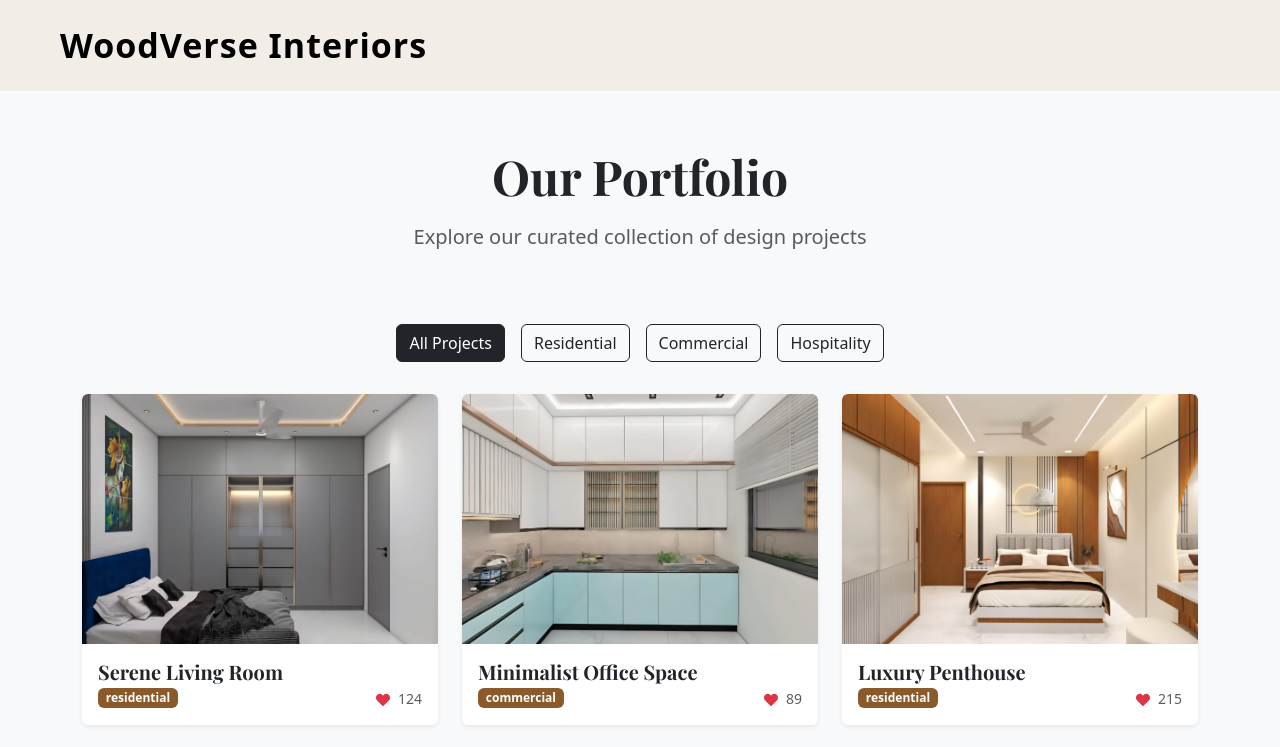
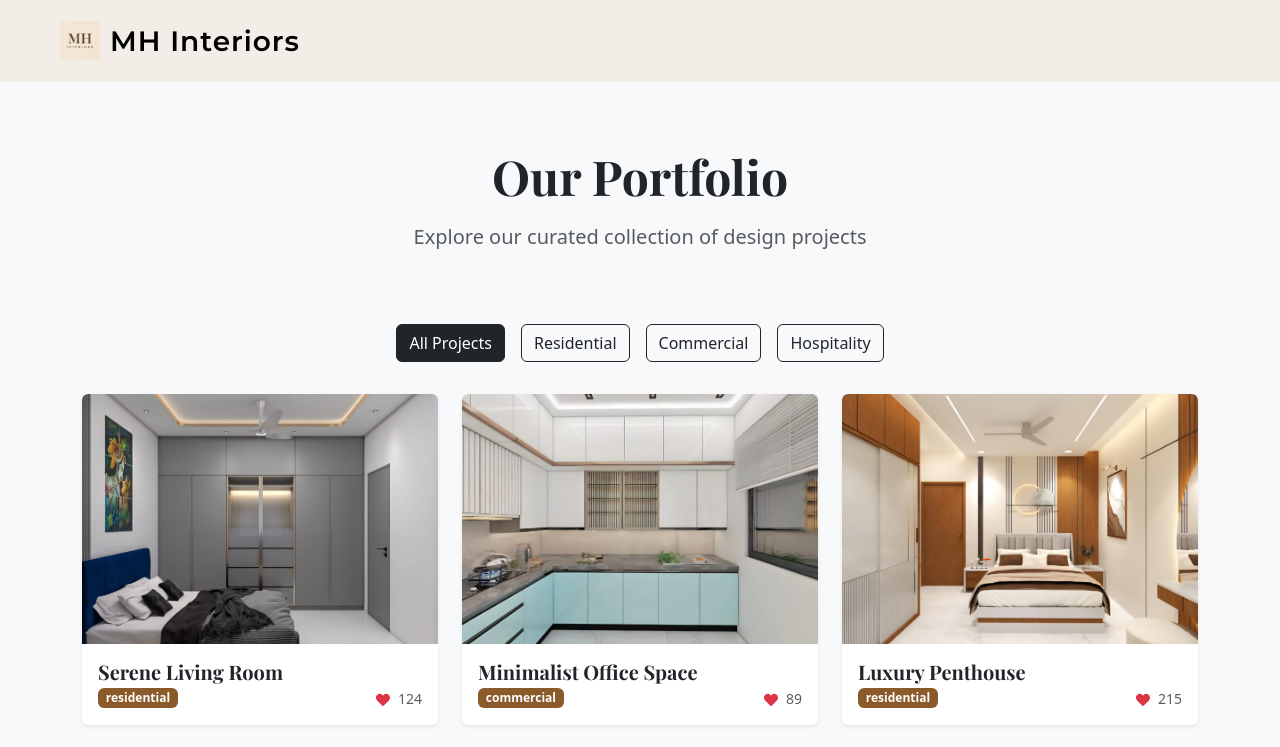
Before and after one commit to chanchalsaini3103/WoodVerseInteriors_Frontend, a React (Vite) app: page /read in a window 1280 px wide. Shown: the top 747 px of the page. Built offline with nearby package versions, Linux system fonts and the light colour scheme.

Commit message:
first commit

```diff
--- a/index.html
+++ b/index.html
@@ -8,6 +8,8 @@
   rel="stylesheet"
   href="https://cdnjs.cloudflare.com/ajax/libs/font-awesome/6.4.0/css/all.min.css"
 />
+<link href="https://fonts.googleapis.com/css2?family=Montserrat:wght@400;500;600&display=swap" rel="stylesheet">
+
 <link rel="stylesheet" href="https://cdn.jsdelivr.net/npm/bootstrap-icons@1.10.5/font/bootstrap-icons.css">
 <link rel="stylesheet" href="https://cdnjs.cloudflare.com/ajax/libs/font-awesome/6.0.0/css/all.min.css">
 <link href="https://fonts.googleapis.com/css2?family=Playfair+Display:wght@700&family=Montserrat:wght@300;400;500;600&display=swap" rel="stylesheet">
--- a/src/App.css
+++ b/src/App.css
@@ -0,0 +1,34 @@
+/* Prevent horizontal scroll globally */
+html, body {
+  max-width: 100%;
+  overflow-x: hidden;
+}
+
+/* Ensure containers never exceed viewport */
+* {
+  box-sizing: border-box;
+}
+/* ===========================
+   Responsive Fixes for Mobile
+   =========================== */
+
+/* About Us & Contact, etc. */
+@media (max-width: 768px) {
+  .our-story,
+  .portfolio-section,
+  .contact-content,
+  .philosophy-section,
+  .testimonials-section {
+    padding-left: 5%;
+    padding-right: 5%;
+  }
+}
+
+/* Force 1 column on very small screens */
+@media (max-width: 400px) {
+  .portfolio-grid,
+  .featured-projects,
+  .recent-grid {
+    grid-template-columns: 1fr !important;
+  }
+}
--- a/src/components/AboutPage.jsx
+++ b/src/components/AboutPage.jsx
@@ -100,7 +100,7 @@ const AboutPage = () => {
             <h3>Mohanlal Suthar</h3>
             <p className="position">Founder & Lead Designer</p>
             <p className="bio">
-              With over 25 years in woodworking, Michael's vision drives the aesthetic direction of MT Woodverse.
+              With over 25 years in woodworking, Michael's vision drives the aesthetic direction of MH Interiors.
             </p>
           </div>
           <div className="team-member">
--- a/src/components/Blog.jsx
+++ b/src/components/Blog.jsx
@@ -88,7 +88,7 @@ const Blog = () => {
       {/* Hero Section */}
       <section className="blog-hero">
         <div className="hero-overlay">
-          <h1>MT Woodverse Journal</h1>
+          <h1>MH Interiors Journal</h1>
           <p>Design insights, woodworking expertise, and interior inspiration</p>
         </div>
       </section>
--- a/src/components/DiscoverSection.jsx
+++ b/src/components/DiscoverSection.jsx
@@ -45,7 +45,7 @@ const DiscoverSection = () => {
         {/* Hero */}
         <section className="discover-hero">
           <div className="discover-hero-content">
-            <h1>Discover MT Woodverse Interiors</h1>
+            <h1>Discover MH Interiors</h1>
             <p>Explore our portfolio of exquisite wood-centric interior designs</p>
           </div>
 
@@ -107,7 +107,7 @@ const DiscoverSection = () => {
             <div className="philosophy-text">
               <h2>Our Design Approach</h2>
               <p className="lead">
-                At MT Woodverse, we believe wood is not just a material—it’s the soul of a space.
+                At MH Interiors, we believe wood is not just a material—it’s the soul of a space.
               </p>
               <p>
                 We start by understanding the character of each wood species. Then we blend
@@ -147,7 +147,7 @@ const DiscoverSection = () => {
               <div className="testimonial-content">
                 <i className="fas fa-quote-left" />
                 <p>
-                  MT Woodverse transformed our downtown loft with custom walnut cabinetry
+                  MH Interiors transformed our downtown loft with custom walnut cabinetry
                   and flooring. The attention to detail is extraordinary.
                 </p>
               </div>
--- a/src/components/Footer.jsx
+++ b/src/components/Footer.jsx
@@ -12,7 +12,7 @@ const Footer = () => {
     <footer className="footer">
       <div className="footer-top">
         <div className="footer-left">
-          <div className="footer-logo">WoodVerse Interiors</div>
+          <div className="footer-logo">MH Interiors</div>
           <div className="footer-links">
             <div>
               <h4>Explore</h4>
@@ -28,7 +28,7 @@ const Footer = () => {
             <div>
               <h4>Company</h4>
               <ul>
-                <li>About WoodVerse Interiors</li>
+                <li>About MH Interiors</li>
                 <li>Careers</li>
                 <li>Privacy Policy</li>
                 <li>Terms of Use</li>
@@ -61,8 +61,8 @@ const Footer = () => {
       </div>
 
       <div className="footer-bottom">
-        <span>COPYRIGHT WoodVerse Interiors 2025</span>
-        <span>MADE BY Chanchal Saini</span>
+        <span>COPYRIGHT MH Interiors 2025</span>
+        <span>MADE BY Deepak Suthar</span>
       </div>
     </footer>
   );
--- a/src/components/Navbar.jsx
+++ b/src/components/Navbar.jsx
@@ -1,7 +1,7 @@
 import { useState, useEffect } from "react";
 import { Link, useLocation } from "react-router-dom";
 import "../styles/Navbar.css";
-
+import mhLogo from "../images/logo2.png";
 function Navbar() {
   const [scrolled, setScrolled] = useState(false);
   const [mobileMenuOpen, setMobileMenuOpen] = useState(false);
@@ -13,14 +13,26 @@ function Navbar() {
     return () => window.removeEventListener("scroll", handleScroll);
   }, []);
 
+  // Close mobile menu whenever route changes
+  useEffect(() => {
+    setMobileMenuOpen(false);
+  }, [location.pathname]);
+
+  // Lock body scroll when menu is open
+  useEffect(() => {
+    document.body.style.overflow = mobileMenuOpen ? "hidden" : "";
+    return () => (document.body.style.overflow = "");
+  }, [mobileMenuOpen]);
+
   const isHome = location.pathname === "/";
-
   const navbarStyle = {
     backgroundColor: !isHome ? "#f2ede7" : scrolled ? "#f2ede7" : "transparent",
     transition: "background-color 0.3s ease",
   };
+  const linkColor = !isHome || scrolled ? "#000" : "#fff";
 
-  const linkColor = !isHome || scrolled ? "#000" : "#fff";
+  // Helper: close menu then navigate
+  const handleMobileLinkClick = () => setMobileMenuOpen(false);
 
   return (
     <nav
@@ -29,27 +41,48 @@ function Navbar() {
     >
       <div className="woodverse-navbar-container">
         <Link to="/" className="woodverse-navbar-logo" style={{ color: linkColor }}>
-          WoodVerse Interiors
+          {/* ✅ Logo + Text */}
+          <img src={mhLogo} alt="MH Interiors Logo" className="navbar-logo-img" />
+          MH Interiors
         </Link>
 
-        {/* Desktop Menu Links */}
+        {/* Desktop Links */}
         <div className="woodverse-navbar-links">
-          <NavLink to="/discover" color={linkColor}>DISCOVER</NavLink>
-          <NavLink to="/read" color={linkColor}>PORTFOLIO</NavLink>
-          <NavLink to="/watch" color={linkColor}>BLOG</NavLink>
-          <NavLink to="/shop" color={linkColor}>SHOP</NavLink>
-          <NavLink to="/about-us" color={linkColor}>ABOUT US</NavLink>
-          <NavLink to="/contact" color={linkColor}>CONTACT</NavLink>
-          <NavLink to="/follow" color={linkColor}>FOLLOW</NavLink>
+          <NavLink to="/discover" color={linkColor}>
+            DISCOVER
+          </NavLink>
+          <NavLink to="/read" color={linkColor}>
+            PORTFOLIO
+          </NavLink>
+          <NavLink to="/watch" color={linkColor}>
+            BLOG
+          </NavLink>
+          <NavLink to="/shop" color={linkColor}>
+            SHOP
+          </NavLink>
+          <NavLink to="/about-us" color={linkColor}>
+            ABOUT US
+          </NavLink>
+          <NavLink to="/contact" color={linkColor}>
+            CONTACT
+          </NavLink>
+          <NavLink to="/follow" color={linkColor}>
+            FOLLOW
+          </NavLink>
 
-          <button className="woodverse-search-btn fade-down" style={{ color: linkColor }}>
+          <button
+            className="woodverse-search-btn fade-down"
+            style={{ color: linkColor }}
+          >
             <i className="fas fa-search"></i>
           </button>
         </div>
 
         {/* Mobile Menu Button */}
         <button
-          className={`woodverse-mobile-menu-btn ${mobileMenuOpen ? "open" : ""}`}
+          className={`woodverse-mobile-menu-btn ${
+            mobileMenuOpen ? "open" : ""
+          }`}
           onClick={() => setMobileMenuOpen(!mobileMenuOpen)}
           aria-label="Toggle menu"
           aria-expanded={mobileMenuOpen}
@@ -60,25 +93,49 @@ function Navbar() {
         </button>
       </div>
 
-      {/* Mobile Menu Overlay */}
+      {/* Mobile Menu Overlay (click background to close) */}
       {mobileMenuOpen && (
-        <div className="woodverse-mobile-menu-overlay fade-in">
-          <Link to="/" className="woodverse-mobile-menu-logo">
-            WoodVerse Interiors
+        <div
+          className="woodverse-mobile-menu-overlay fade-in"
+          onClick={() => setMobileMenuOpen(false)}
+        >
+          <Link
+            to="/"
+            className="woodverse-mobile-menu-logo"
+            onClick={handleMobileLinkClick}
+          >
+            MH Interiors
           </Link>
 
-          <div className="woodverse-mobile-menu-content slide-up">
-            <Link to="/discover">Discover</Link>
-            <Link to="/read">PORTFOLIO</Link>
-            <Link to="/watch">BLOG</Link>
-            <Link to="/shop">SHOP</Link>
-            <Link to="/about-us">ABOUT US</Link>
-            <Link to="/contact">CONTACT</Link>
-            <Link to="/follow">FOLLOW</Link>
+          <div
+            className="woodverse-mobile-menu-content slide-up"
+            onClick={(e) => e.stopPropagation()} // prevent overlay close when clicking inside
+          >
+            <Link to="/discover" onClick={handleMobileLinkClick}>
+              DISCOVER
+            </Link>
+            <Link to="/read" onClick={handleMobileLinkClick}>
+              PORTFOLIO
+            </Link>
+            <Link to="/watch" onClick={handleMobileLinkClick}>
+              BLOG
+            </Link>
+            <Link to="/shop" onClick={handleMobileLinkClick}>
+              SHOP
+            </Link>
+            <Link to="/about-us" onClick={handleMobileLinkClick}>
+              ABOUT US
+            </Link>
+            <Link to="/contact" onClick={handleMobileLinkClick}>
+              CONTACT
+            </Link>
+            <Link to="/follow" onClick={handleMobileLinkClick}>
+              FOLLOW
+            </Link>
 
             <div className="woodverse-mobile-shop-cta">
-              <span>WoodVerse Interiors & CO.</span>
-              <button>SHOP NOW</button>
+              <span>MH Interiors & CO.</span>
+              <button onClick={handleMobileLinkClick}>SHOP NOW</button>
             </div>
           </div>
 
@@ -86,10 +143,18 @@ function Navbar() {
           <div className="woodverse-mobile-social">
             <span>FOLLOW ON</span>
             <div className="woodverse-social-icons">
-              <a href="#"><i className="fab fa-instagram"></i></a>
-              <a href="#"><i className="fab fa-pinterest"></i></a>
-              <a href="#"><i className="fab fa-facebook-f"></i></a>
-              <a href="#"><i className="fab fa-tiktok"></i></a>
+              <a href="#" aria-label="Instagram">
+                <i className="fab fa-instagram"></i>
+              </a>
+              <a href="#" aria-label="Pinterest">
+                <i className="fab fa-pinterest"></i>
+              </a>
+              <a href="#" aria-label="Facebook">
+                <i className="fab fa-facebook-f"></i>
+              </a>
+              <a href="#" aria-label="TikTok">
+                <i className="fab fa-tiktok"></i>
+              </a>
             </div>
           </div>
         </div>
--- /dev/null
+++ b/src/components/ScrollToTop.jsx
@@ -0,0 +1,13 @@
+import { useEffect } from "react";
+import { useLocation } from "react-router-dom";
+
+export default function ScrollToTop() {
+  const { pathname } = useLocation();
+
+  useEffect(() => {
+    // Scroll to the top whenever pathname changes
+    window.scrollTo(0, 0);
+  }, [pathname]);
+
+  return null; // This component doesn't render anything
+}
--- a/src/styles/Navbar.css
+++ b/src/styles/Navbar.css
@@ -36,6 +36,7 @@ html, body {
 }
 
 .woodverse-navbar-logo {
+   font-family: 'Montserrat', sans-serif;
   font-size: 34px;
   font-weight: 700;
   letter-spacing: 1px;
@@ -49,15 +50,19 @@ html, body {
 
 .woodverse-navbar-links {
       font-family: futura-pt, sans-serif;
-
+font-weight: 400;
   display: flex;
   gap: 20px;
+
 }
 
 .woodverse-nav-link {
+    font-family: 'Montserrat', sans-serif;
+   font-style: normal;
   text-decoration: none;
-  font-weight: 500;
+  font-weight: 400;
   font-size: 14px;
+  line-height: 1;
   letter-spacing: 1px;
   transition: color 0.3s;
   color: var(--secondary-color);
@@ -257,3 +262,47 @@ html, body {
   .hero-content h1 { font-size: 36px; }
   .hero-content p { font-size: 18px; }
 }
+/* --- Mobile-specific hamburger color overrides --- */
+@media (max-width: 768px) {
+  /* Hamburger bars default to black on mobile */
+  .woodverse-mobile-menu-btn span {
+    background-color: #000 !important;
+  }
+
+  /* When menu is open, keep cross (X) bars black */
+  .woodverse-mobile-menu-btn.open span {
+    background-color: #000 !important;
+  }
+
+  /* Optional: make the toggle button area easier to tap */
+  .woodverse-mobile-menu-btn {
+    width: 32px;
+    height: 24px;
+  }
+}
+
+/* Prevent desktop color rule from overriding mobile bars */
+.woodverse-navbar.scrolled .woodverse-mobile-menu-btn span {
+  background-color: var(--primary-color);
+}
+
+/* Make overlay clickable-to-close feel nicer */
+.woodverse-mobile-menu-overlay {
+  cursor: pointer;
+}
+.woodverse-mobile-menu-content {
+  cursor: default; /* content itself won't close overlay on click */
+}
+.woodverse-navbar-logo {
+  display: flex;
+  align-items: center;
+  gap: 10px;
+  font-size: 28px;
+  font-weight: 700;
+  text-decoration: none;
+}
+
+.navbar-logo-img {
+  height: 40px; /* adjust based on design */
+  width: auto;
+}
```
Also changed, not shown: src/App.jsx (+2 -12 lines), src/images/logo2.png (added).
